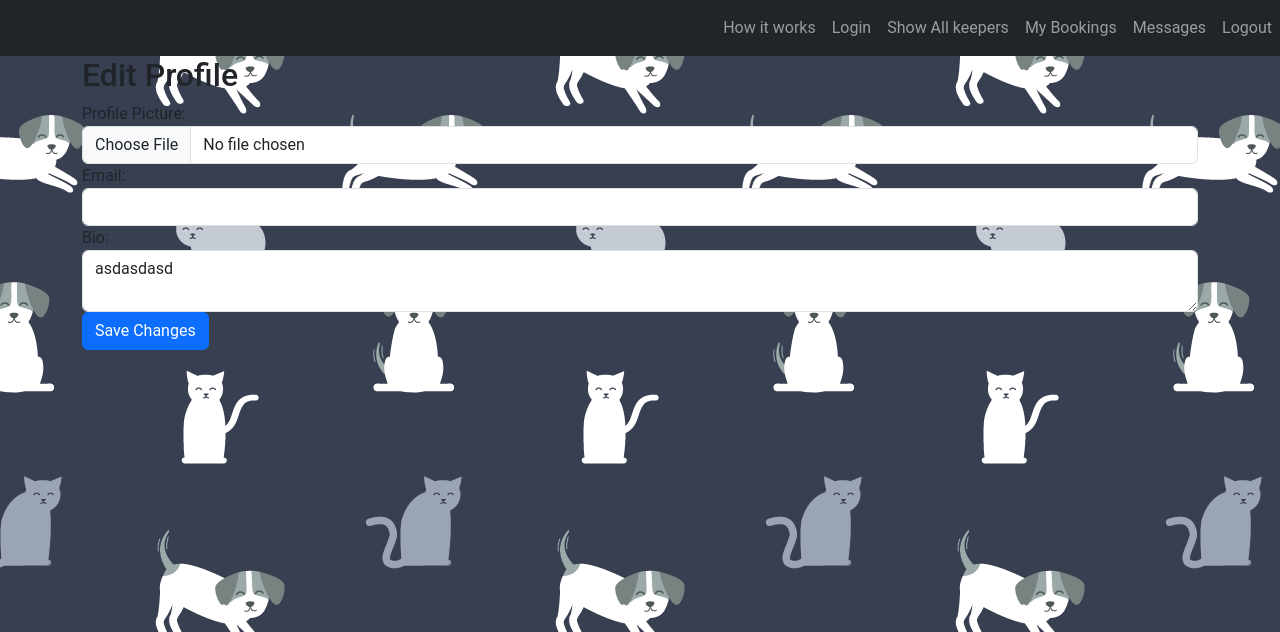
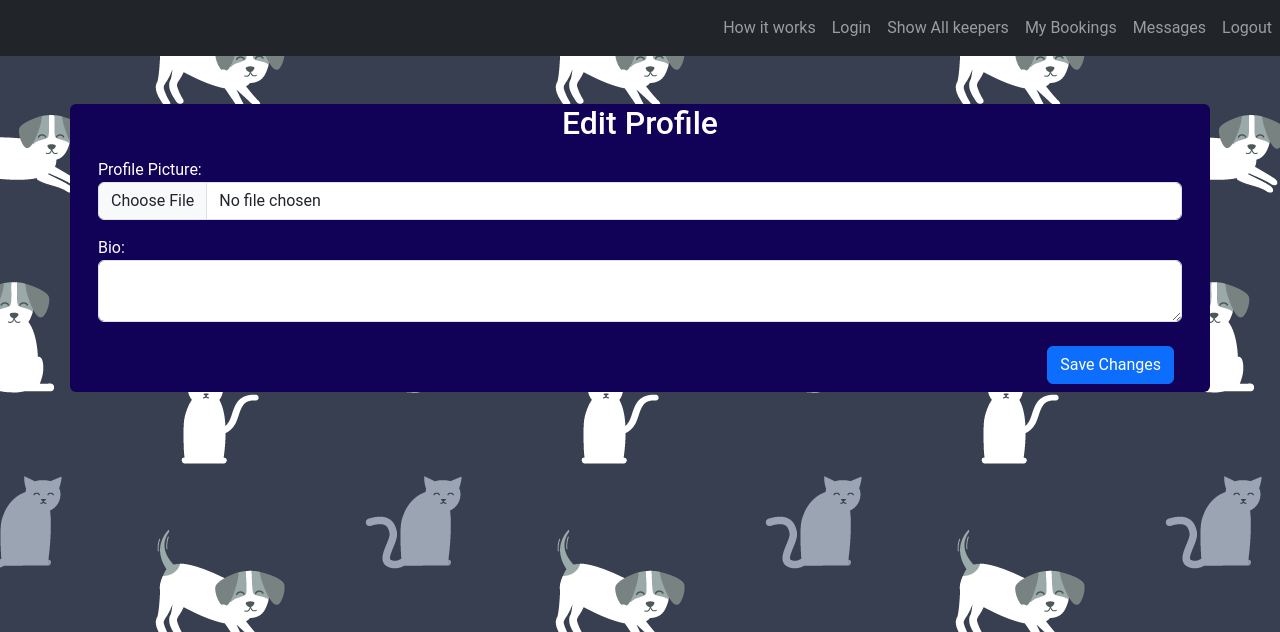
Before and after one commit to Npalummieri/PetHeroDef, a PHP site: template Views/editProfileOwn.php in a window 1280 px wide. Shown: the part 76-708 px from the top of the page. Run offline with PHP 8.4, Linux system fonts and the light colour scheme; the template is opened without the code that fills it, so the values that code supplies are empty; some libraries are stand-ins or nearby versions.

Commit message:
removed email option

```diff
--- a/Views/editProfileOwn.php
+++ b/Views/editProfileOwn.php
@@ -4,23 +4,21 @@ include("nav.php");
 ?>
 
 
-<section class="section edit-profile-section" id="edit-profile">
-    <div class="container">
-        <h2>Edit Profile</h2>
+<section class="section edit-profile-section text-white  mt-5 m-3"  id="edit-profile">
+    <div class="container rounded" style="background-color: #110257;">
+        <h2 class="text-center">Edit Profile</h2>
         <form action="<?php echo FRONT_ROOT."Owner/updateOwner" ?>" method="post" enctype="multipart/form-data">
-            <div class="form-group">
+        <div class="form-group m-3">
                 <label for="profile-picture">Profile Picture:</label>
                 <input type="file" class="form-control" id="profile-picture" name="pfp">
             </div>
-            <div class="form-group">
-                <label for="email">Email:</label>
-                <input type="email" class="form-control" id="email" name="email" value="<?php echo $infoOwner->getEmail(); ?>">
+            <div class="form-group m-3">
+                <label for="bio">Bio:</label>
+                <textarea class="form-control" id="bio" name="bio"><?php echo $infoOwner->getBio(); ?></textarea>
             </div>
-            <div class="form-group">
-                <label for="bio">Bio:</label>
-                <textarea class="form-control" id="bio" name="bio"><?php echo "asdasdasd" ?></textarea>
+            <div class="form-group m-3 p-2 text-end">
+            <button type="submit" class="btn btn-primary">Save Changes</button>
             </div>
-            <button type="submit" class="btn btn-primary">Save Changes</button>
         </form>
     </div>
 </section>
```
